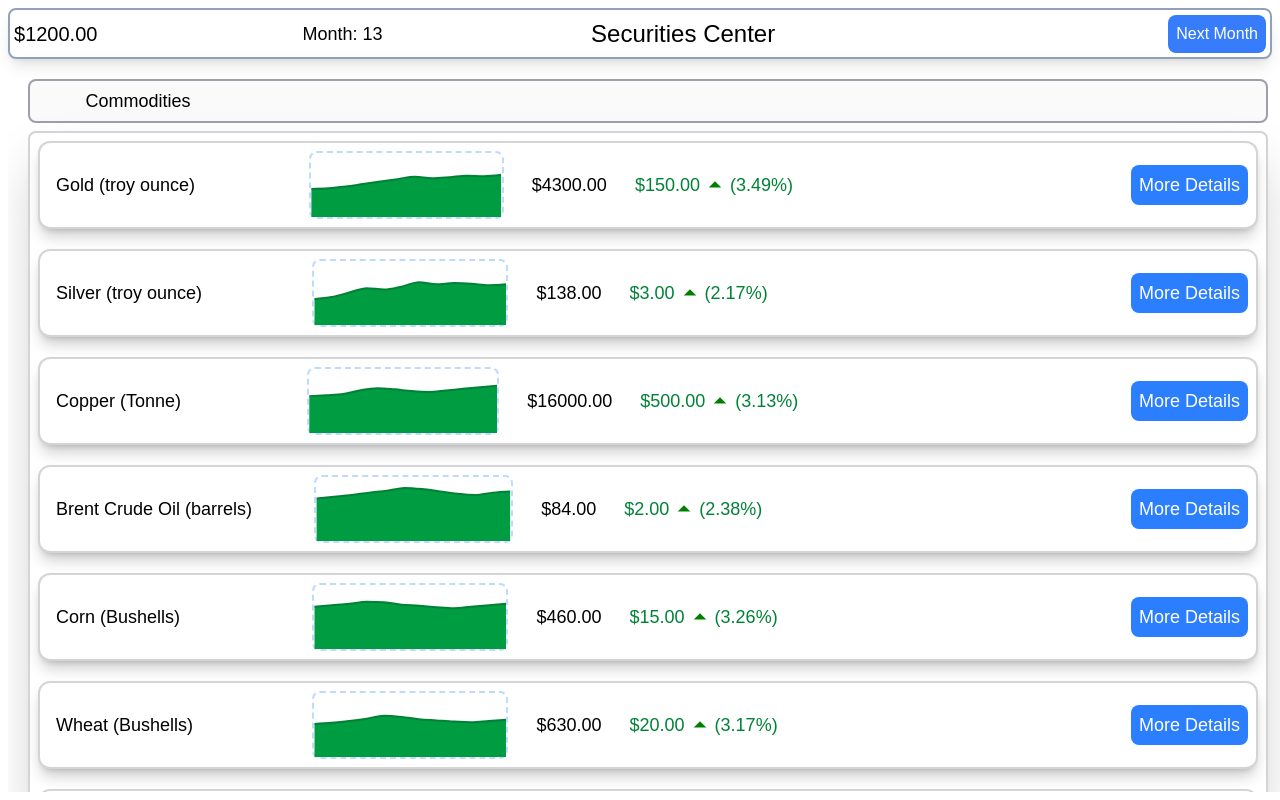
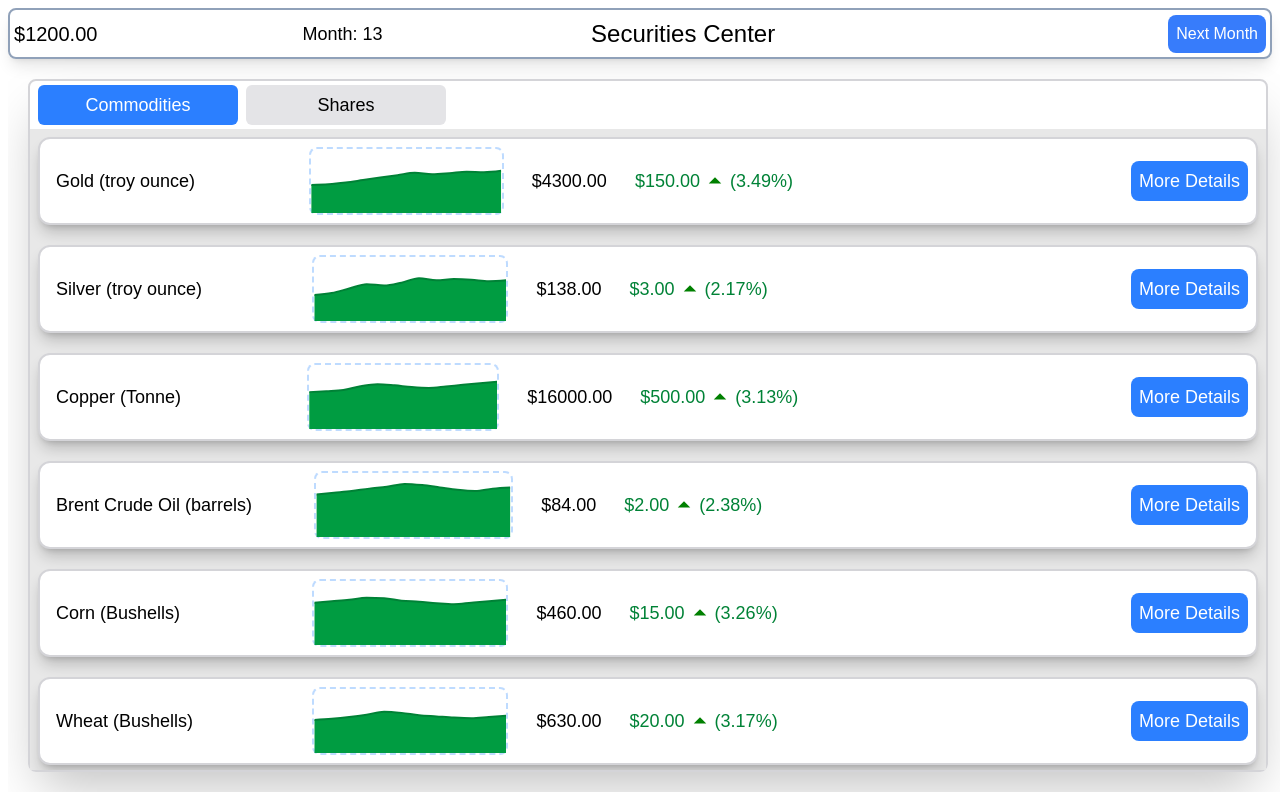
Before and after one commit to TinTanSan/small_game, a Next.js app: page /securities in a window 1280 px wide. Built offline with nearby package versions, Linux system fonts and the light colour scheme.

Commit message:
completed initial implementation of security type navbar

```diff
--- a/src/app/securities/page.tsx
+++ b/src/app/securities/page.tsx
@@ -24,33 +24,34 @@ export default function Security() {
       setLoading(true)
       setUpLocalStorage();
       const securities = importSecurities();
-      setSecuritiesToShow(securities.filter(x=>selectedSecurityType?x.securityType==='Commodity' : x.securityType==='Equity'))
+
       setMonth(getMonth())
       setLoading(false)
 
     },[])
-
+    useEffect(()=>{
+      const securities = importSecurities();
+      setSecuritiesToShow(securities.filter(x=>selectedSecurityType?x.securityType==='Commodity' : x.securityType==='Equity'))
+    },[selectedSecurityType])
     return (
       loading===false ?
         <div className='flex flex-col w-screen h-screen overflow-hidden items-center p-5 gap-2'>
-          <div id='security-type-nav' className='flex w-full h-12 rounded-lg px-2 bg-zinc-50 border-zinc-400 border-2'>
-            <div className='flex flex-col items-center'>
-              <button className={`flex flex-col w-fit `}>
-                <div className='flex w-50 text-lg justify-center items-center h-10'>Commodities</div>
-              </button>
-            </div>
-          </div>
-          {/* commodities */}
-
-          <div className='flex flex-col border-2 w-full h-full items-center border-zinc-300 rounded-lg shadow-2xl'>
-
-              <div className='flex flex-col w-full h-full gap-5 p-2'>
+            <div className='flex flex-col border-2 w-full h-full items-center border-zinc-300 rounded-lg shadow-2xl'>
+              <div id='security-type-nav' className='flex w-full h-12 rounded-lg p-1 px-2 gap-2'>
+                <button className={`flex flex-col w-fit rounded-md ${selectedSecurityType? "bg-blue-500 text-white" : "bg-base-300"} `} onClick={()=>{setSelectedSecurityType(true)}}>
+                  <div className='flex w-50 text-lg justify-center items-center h-10'>Commodities</div>
+                </button>
+                <button className={`flex flex-col w-fit rounded-md ${!selectedSecurityType? "bg-blue-500 text-white" : "bg-zinc-200"} `} onClick={()=>{setSelectedSecurityType(false)}}>
+                  <div className='flex w-50 text-lg justify-center items-center h-10'>Shares</div>
+                </button>
+              </div>
+              {/* minigraphs  */}
+              <div className='flex flex-col w-full h-full p-2 overflow-y-auto bg-base-200'>
+                <div className='flex flex-col w-full h-fit gap-5'>
                 {securitiesToShow.map((security)=><MiniGraph key={security.ticker} security={security} />)}
+                </div>
               </div>
           </div>
-          {/* equities */}
-
-          {/*  */}
         </div>
       :
         <div className='flex flex-col w-screen h-screen justify-center items-center relative'>
```
